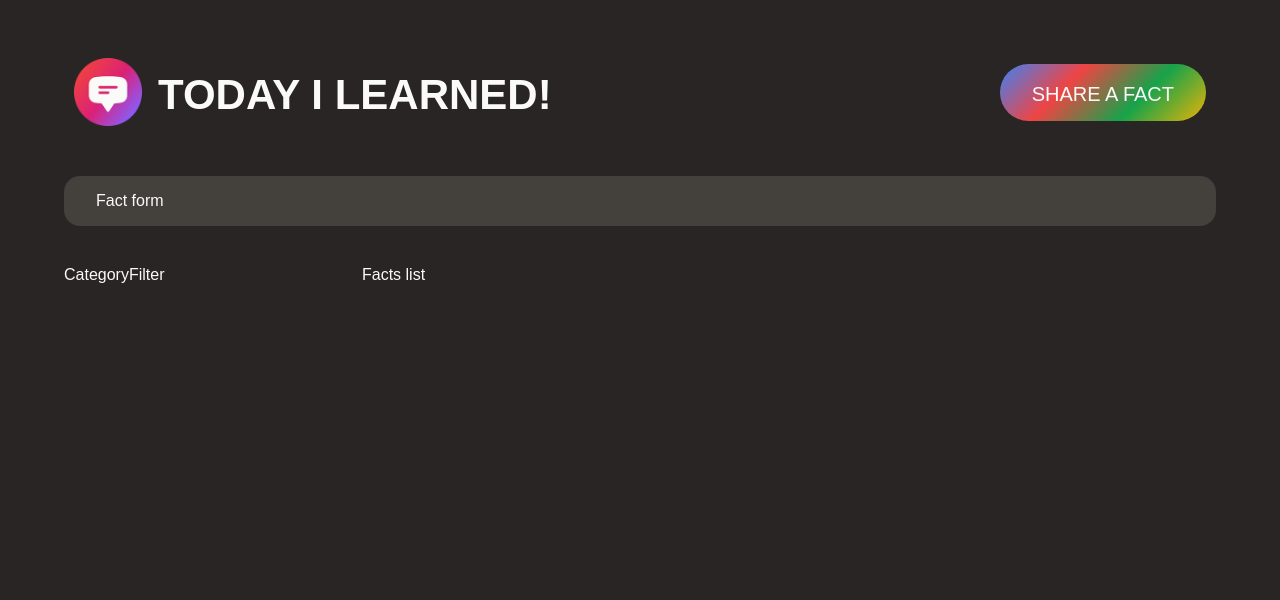
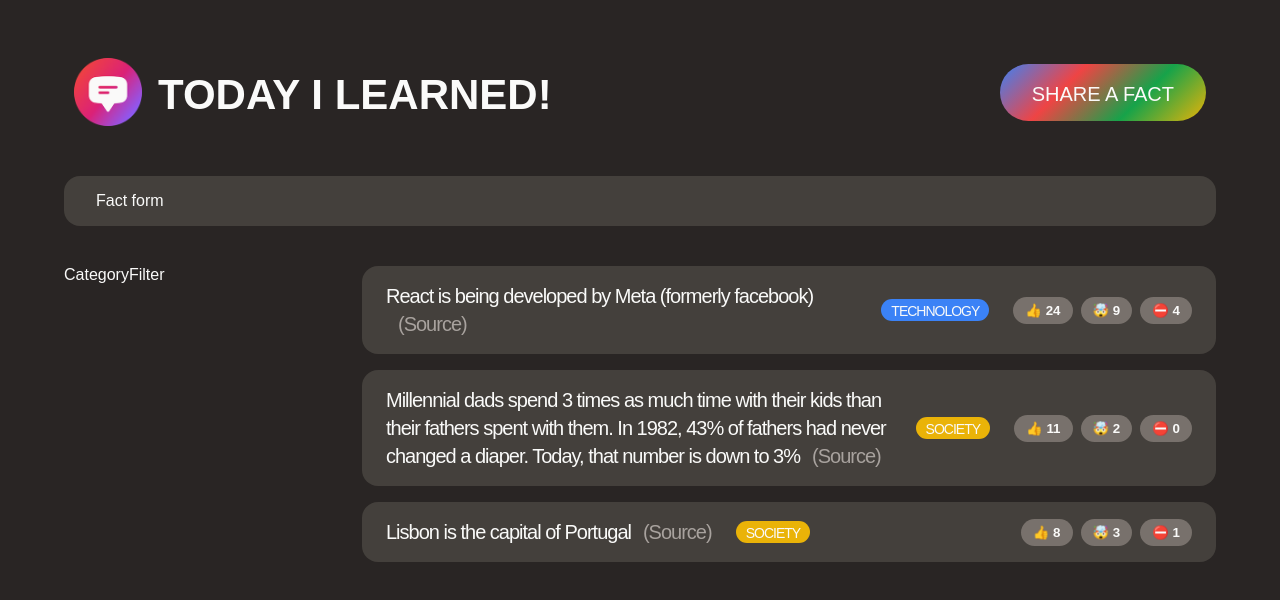
Before and after one commit to kingmalitha/facts-adding-website, a React (Create React App) app in the folder today-i-learned/: page / in a window 1280 px wide. Shown: the top 600 px of the page. Built offline with nearby package versions, Linux system fonts and the light colour scheme; a web font is replaced by a local one.

Commit message:
5. Rendering the List of Facts

```diff
--- a/today-i-learned/src/App.js
+++ b/today-i-learned/src/App.js
@@ -1,4 +1,49 @@
 import "./style.css";
+
+const CATEGORIES = [
+  { name: "technology", color: "#3b82f6" },
+  { name: "science", color: "#16a34a" },
+  { name: "finance", color: "#ef4444" },
+  { name: "society", color: "#eab308" },
+  { name: "entertainment", color: "#db2777" },
+  { name: "health", color: "#14b8a6" },
+  { name: "history", color: "#f97316" },
+  { name: "news", color: "#8b5cf6" },
+];
+
+const initialFacts = [
+  {
+    id: 1,
+    text: "React is being developed by Meta (formerly facebook)",
+    source: "https://opensource.fb.com/",
+    category: "technology",
+    votesInteresting: 24,
+    votesMindblowing: 9,
+    votesFalse: 4,
+    createdIn: 2021,
+  },
+  {
+    id: 2,
+    text: "Millennial dads spend 3 times as much time with their kids than their fathers spent with them. In 1982, 43% of fathers had never changed a diaper. Today, that number is down to 3%",
+    source:
+      "https://www.mother.ly/parenting/millennial-dads-spend-more-time-with-their-kids",
+    category: "society",
+    votesInteresting: 11,
+    votesMindblowing: 2,
+    votesFalse: 0,
+    createdIn: 2019,
+  },
+  {
+    id: 3,
+    text: "Lisbon is the capital of Portugal",
+    source: "https://en.wikipedia.org/wiki/Lisbon",
+    category: "society",
+    votesInteresting: 8,
+    votesMindblowing: 3,
+    votesFalse: 1,
+    createdIn: 2015,
+  },
+];
 
 function App() {
   return (
@@ -30,7 +75,40 @@
 }
 
 function FactList() {
-  return <section>Facts list</section>;
+  //TEMPORARY
+  const facts = initialFacts;
+
+  return (
+    <section>
+      <ul className="facts-list">
+        {facts.map((fact) => (
+          <li key={fact.id} className="fact">
+            <p>
+              {fact.text}
+              <a className="source" href={fact.source}>
+                (Source)
+              </a>
+            </p>
+            <span
+              className="tag"
+              style={{
+                backgroundColor: CATEGORIES.find(
+                  (cat) => cat.name === fact.category
+                ).color,
+              }}
+            >
+              {fact.category}
+            </span>
+            <div className="vote-buttons">
+              <button>👍 {fact.votesInteresting}</button>
+              <button>🤯 {fact.votesMindblowing}</button>
+              <button>⛔️ {fact.votesFalse}</button>
+            </div>
+          </li>
+        ))}
+      </ul>
+    </section>
+  );
 }
 
 export default App;
```
